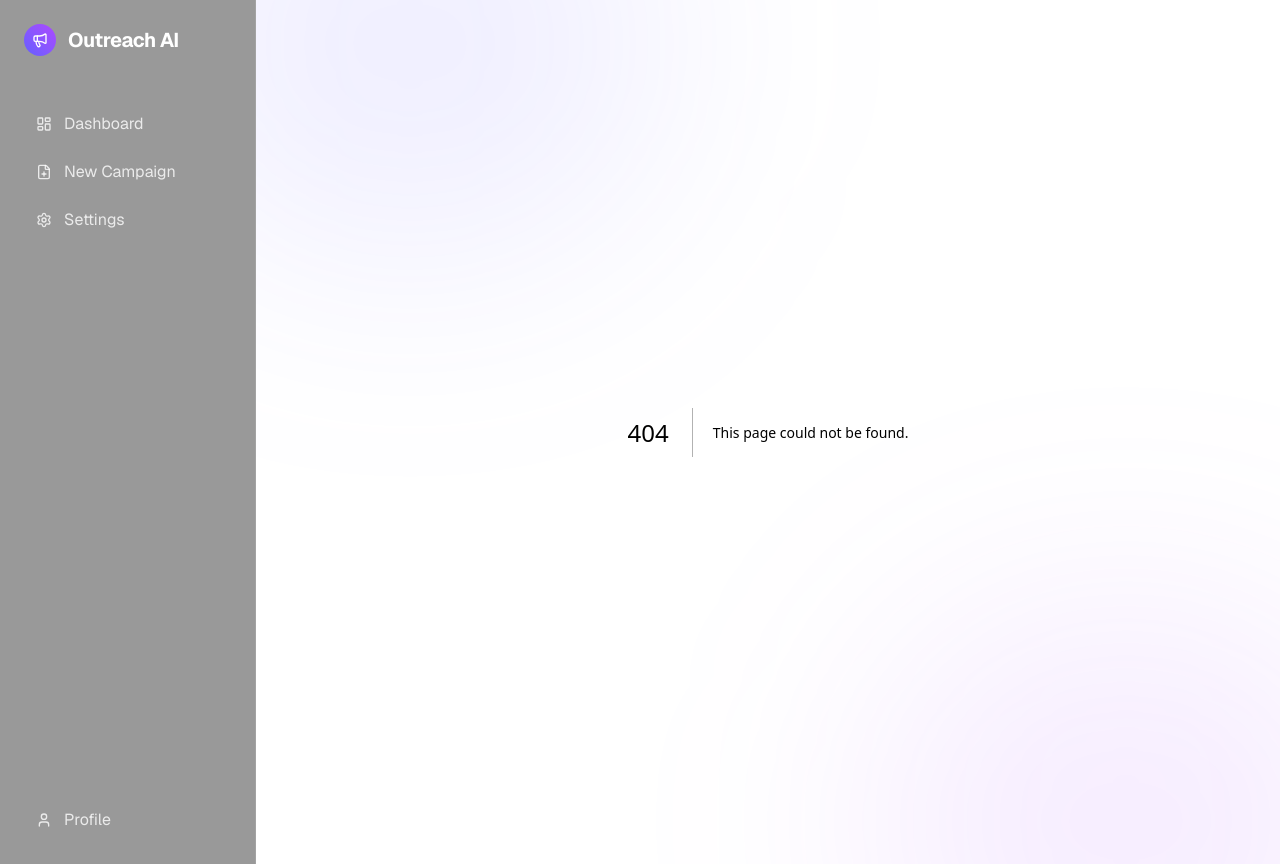
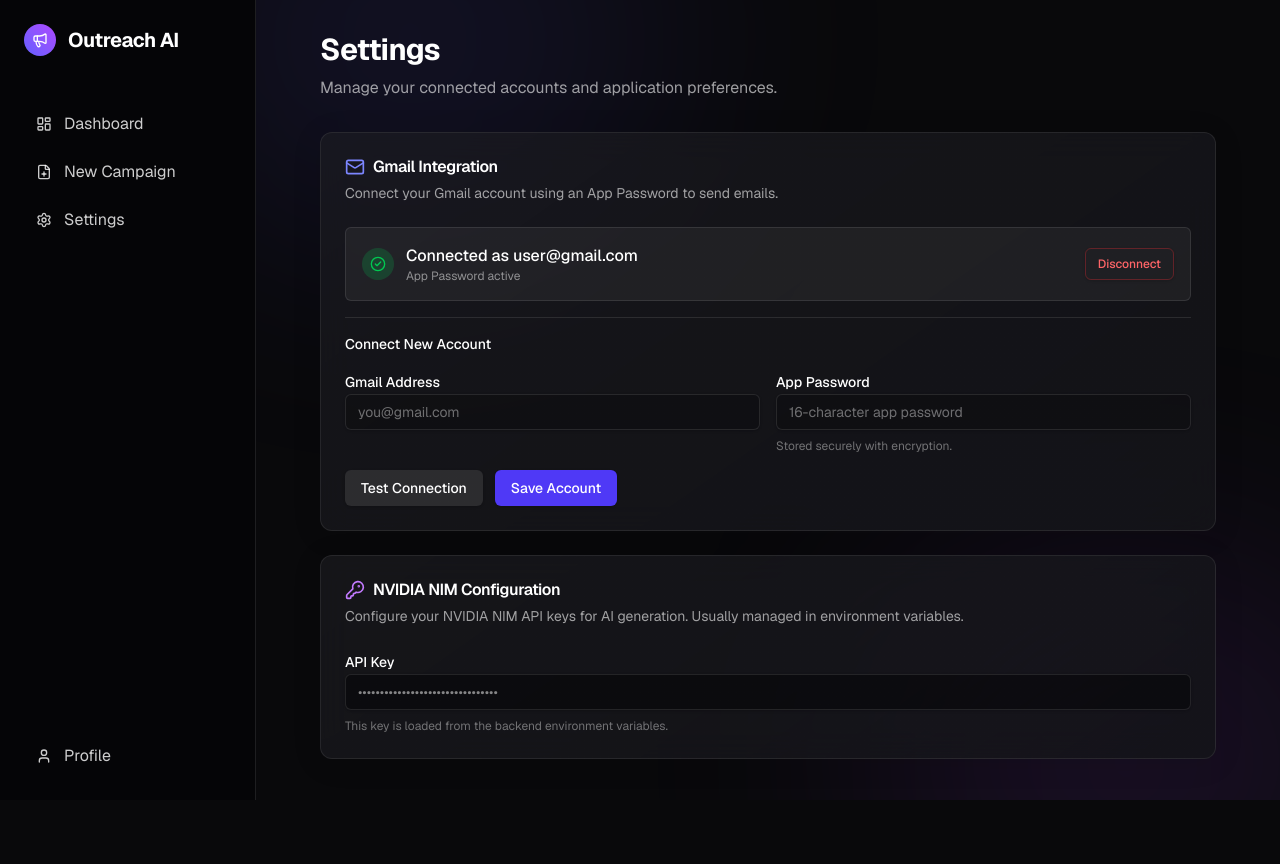
Before and after one commit to girishlade111/automatic-mail-sender-agent, a Next.js app in the folder frontend/: page /settings in a window 1280 px wide. Before the commit this address had no page. After the commit the page ends 800 px from the top, so only its background shows below. Built offline with nearby package versions, Linux system fonts and the light colour scheme.

Commit message:
feat: add settings page for Gmail integration and NVIDIA NIM configuration

```diff
--- /dev/null
+++ b/frontend/src/app/settings/page.tsx
@@ -0,0 +1,79 @@
+"use client"
+import { Card, CardContent, CardDescription, CardHeader, CardTitle } from "@/components/ui/card"
+import { Button } from "@/components/ui/button"
+import { Input } from "@/components/ui/input"
+import { Label } from "@/components/ui/label"
+import { KeyRound, Mail, CheckCircle2 } from "lucide-react"
+
+export default function Settings() {
+  return (
+    <div className="space-y-8 animate-in fade-in slide-in-from-bottom-4 duration-500 max-w-4xl mx-auto">
+      <div>
+        <h1 className="text-3xl font-bold tracking-tight text-white mb-2">Settings</h1>
+        <p className="text-white/60">Manage your connected accounts and application preferences.</p>
+      </div>
+
+      <div className="grid gap-6">
+        <Card>
+          <CardHeader>
+            <div className="flex items-center gap-2">
+              <Mail className="w-5 h-5 text-indigo-400" />
+              <CardTitle>Gmail Integration</CardTitle>
+            </div>
+            <CardDescription>Connect your Gmail account using an App Password to send emails.</CardDescription>
+          </CardHeader>
+          <CardContent className="space-y-6">
+            <div className="rounded-md bg-white/5 border border-white/10 p-4 mb-4 flex items-center justify-between">
+              <div className="flex items-center gap-3">
+                <div className="w-8 h-8 rounded-full bg-green-500/20 flex items-center justify-center">
+                  <CheckCircle2 className="w-4 h-4 text-green-500" />
+                </div>
+                <div>
+                  <p className="font-medium text-white">Connected as user@gmail.com</p>
+                  <p className="text-xs text-white/50">App Password active</p>
+                </div>
+              </div>
+              <Button variant="outline" size="sm" className="text-red-400 border-red-500/30 hover:bg-red-500/10 hover:text-red-300">Disconnect</Button>
+            </div>
+
+            <form className="space-y-4 pt-4 border-t border-white/10">
+              <h4 className="text-sm font-medium text-white mb-4">Connect New Account</h4>
+              <div className="grid gap-4 md:grid-cols-2">
+                <div className="space-y-2">
+                  <Label htmlFor="email">Gmail Address</Label>
+                  <Input id="email" type="email" placeholder="you@gmail.com" />
+                </div>
+                <div className="space-y-2">
+                  <Label htmlFor="password">App Password</Label>
+                  <Input id="password" type="password" placeholder="16-character app password" />
+                  <p className="text-xs text-white/40">Stored securely with encryption.</p>
+                </div>
+              </div>
+              <div className="flex gap-3">
+                <Button type="button" variant="secondary">Test Connection</Button>
+                <Button type="submit" className="bg-indigo-600 hover:bg-indigo-700 text-white border-0">Save Account</Button>
+              </div>
+            </form>
+          </CardContent>
+        </Card>
+
+        <Card>
+          <CardHeader>
+            <div className="flex items-center gap-2">
+              <KeyRound className="w-5 h-5 text-purple-400" />
+              <CardTitle>NVIDIA NIM Configuration</CardTitle>
+            </div>
+            <CardDescription>Configure your NVIDIA NIM API keys for AI generation. Usually managed in environment variables.</CardDescription>
+          </CardHeader>
+          <CardContent className="space-y-4">
+            <div className="space-y-2">
+              <Label htmlFor="api_key">API Key</Label>
+              <Input id="api_key" type="password" value="********************************" readOnly className="bg-black/40 text-white/50" />
+              <p className="text-xs text-white/40">This key is loaded from the backend environment variables.</p>
+            </div>
+          </CardContent>
+        </Card>
+      </div>
+    </div>
+  )
+}
```
